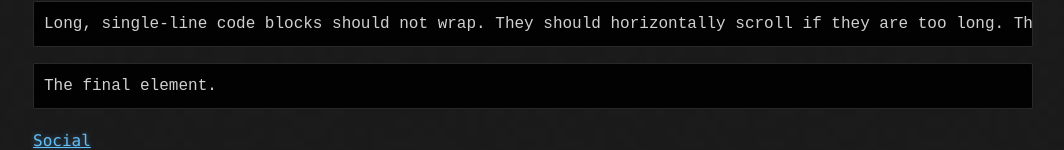
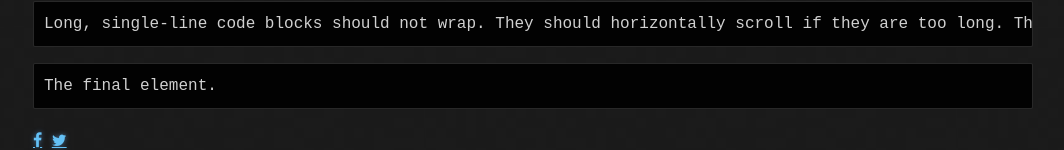
Before and after one commit to e-biswas/e-biswas.github.io, a Jekyll site: the page built from index.md, in a window 1280 px wide and 900 px high, scrolled down 2418 px. Shown: the part 747-897 px from the top of the window, without its empty margins (107-1171 px from the left). Built offline with Jekyll 4.4.1, drawn with Linux system fonts in a browser that asks for light colours.

Commit message:
adding footer

```diff
--- a/_layouts/default.html
+++ b/_layouts/default.html
@@ -6,6 +6,7 @@
     <meta name="viewport" content="width=device-width, initial-scale=1">
     <link rel="stylesheet" href="{{ '/assets/css/style.css?v=' | append: site.github.build_revision | relative_url }}">
     <link rel="icon" type="image/png" href="/images/e-biswas.png" sizes="32x32" />
+    <link rel="stylesheet" href="https://cdnjs.cloudflare.com/ajax/libs/font-awesome/4.7.0/css/font-awesome.min.css">
 
 {% seo %}
   </head>
@@ -39,7 +40,8 @@
 
 
     <footer class="container">
-    <a href="https://creativecommons.org/licenses/by-nc/3.0/deed.en_US"> Social </a>
+      <a href="#" class="fa fa-facebook"></a>
+      <a href="#" class="fa fa-twitter"></a>
     </footer>
 
     <!--
```
